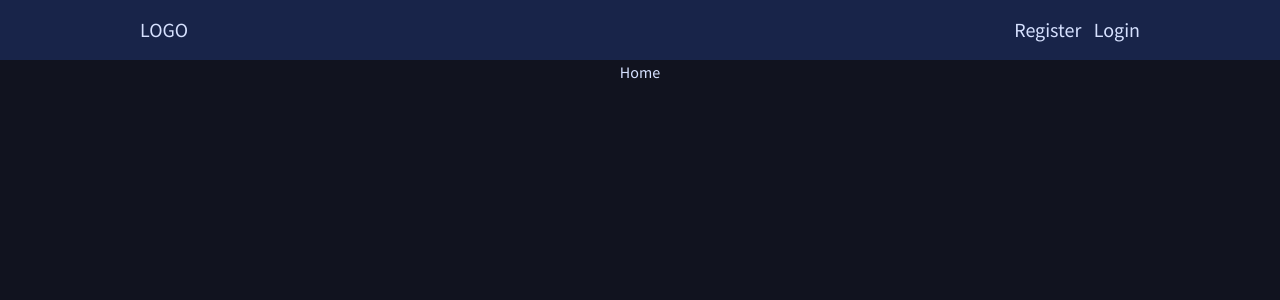
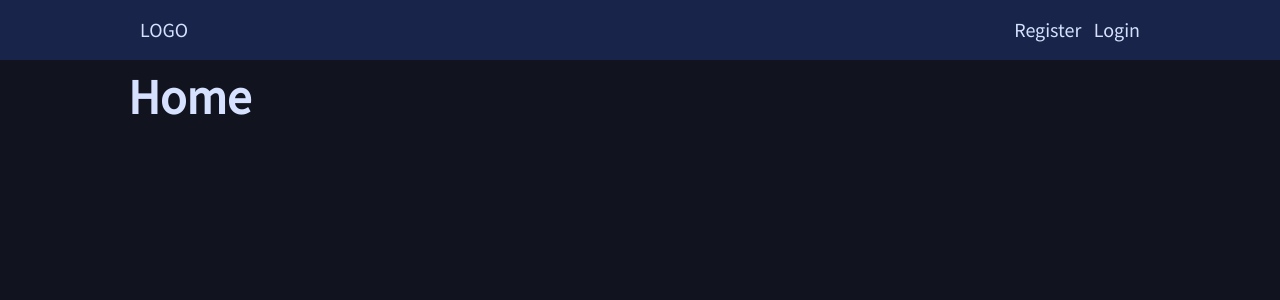
Before and after one commit to Blatts12/my-lists-web, a React (Vite) app: page / in a window 1280 px wide. Shown: the top 300 px of the page. Built offline with nearby package versions, Linux system fonts and the light colour scheme.

Commit message:
memoized logout page added container to homepage

```diff
--- a/src/pages/HomePage.tsx
+++ b/src/pages/HomePage.tsx
@@ -1,7 +1,12 @@
 import React from "react";
+import { Container } from "../components/common/Container";
 
 const HomePage: React.FC = () => {
-  return <div>Home</div>;
+  return (
+    <Container>
+      <h1>Home</h1>
+    </Container>
+  );
 };
 
 export default HomePage;
--- a/src/pages/LogoutPage.tsx
+++ b/src/pages/LogoutPage.tsx
@@ -12,4 +12,4 @@ const LogoutPage: React.FC = () => {
   return <Navigate to="/" />;
 };
 
-export default LogoutPage;
+export default React.memo(LogoutPage);
```
